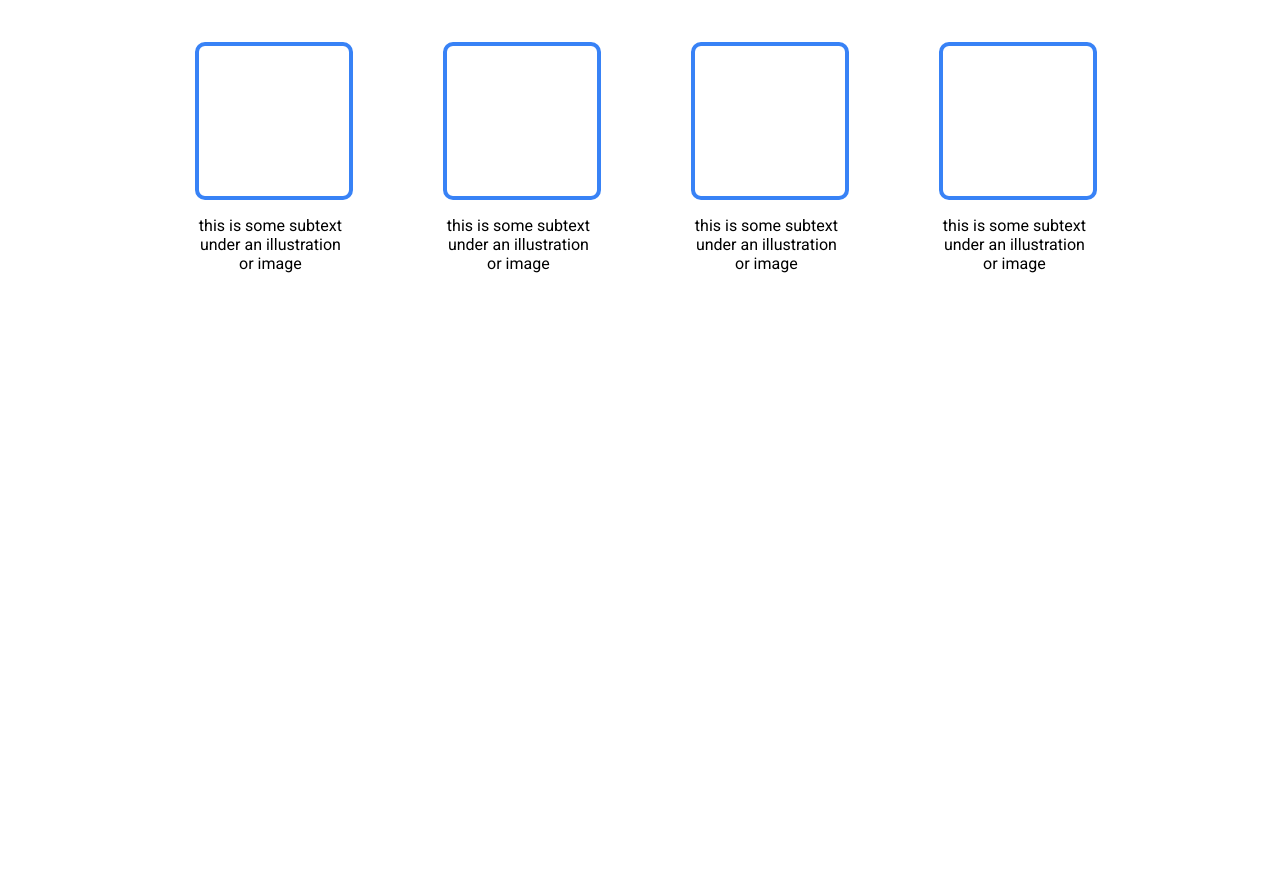
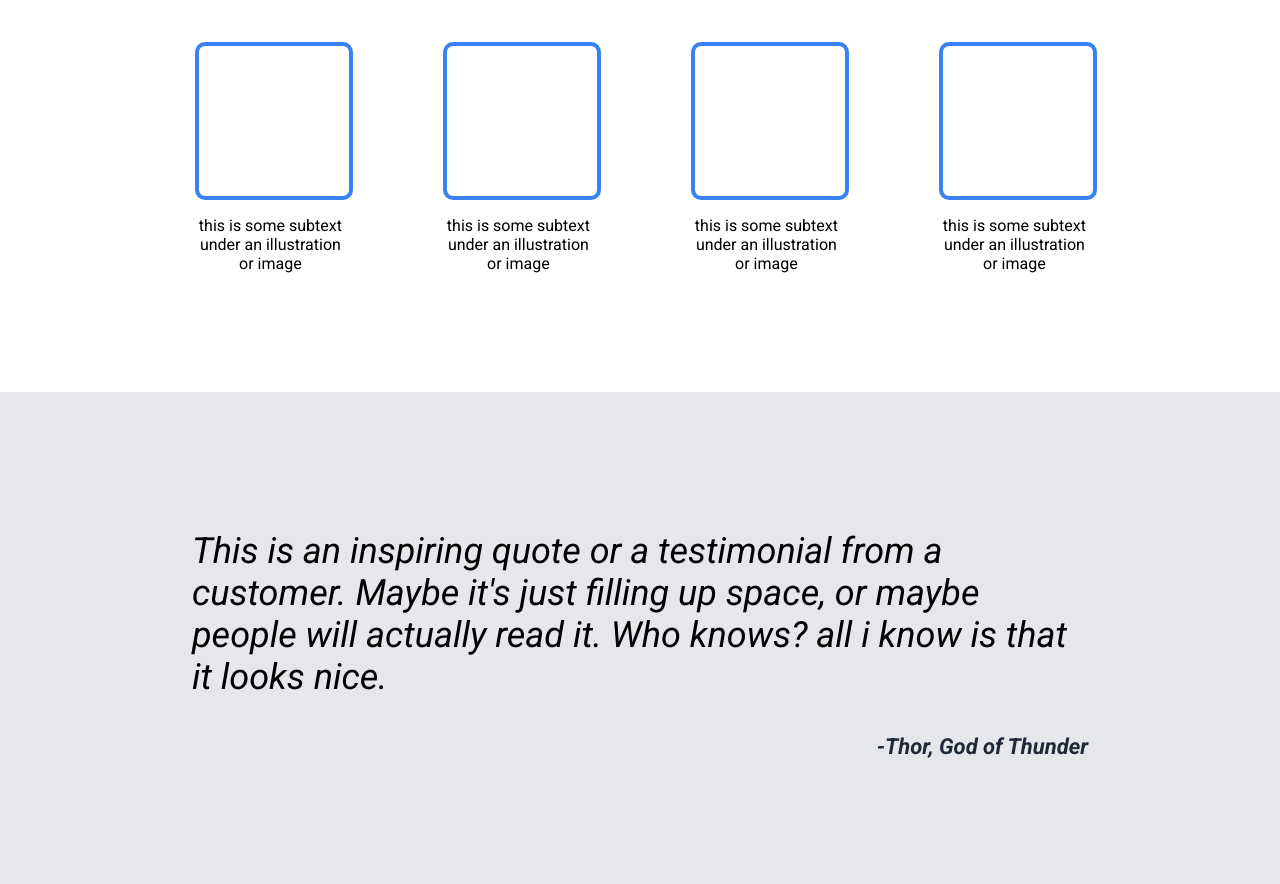
Before and after one commit to Chomppye/odin-landing-page, a plain HTML site: page index.html in a window 1280 px wide. Shown: the part 750-1634 px from the top of the page. Before the commit the page ends 1142 px from the top, so only its background shows below. Drawn offline with Linux system fonts and the light colour scheme.

Commit message:
Add the middle bottom html and css

```diff
--- a/css/style.css
+++ b/css/style.css
@@ -113,3 +113,28 @@ body {
 .mid-top-text {
     width: 150px;
 }
+
+/* The mid-bot Class */
+
+.mid-bot {
+    background-color: #E5E7Eb;
+    font-family: "Roboto", sans-serif;
+}
+
+.mid-bot-container {
+    font-size: 36px;
+    padding-top: 8%;
+    padding-bottom: 8%;
+    padding-left: 15%;
+    padding-right: 15%;
+    font-style: italic;
+}
+
+.quote-author {
+    display: flex;
+    flex-direction: row-reverse;
+    font-family: "Roboto", sans-serif;
+    color: #1F2937;
+    font-size: 22px;
+    font-weight: 700;
+}
--- a/index.html
+++ b/index.html
@@ -53,7 +53,10 @@
         </div>
 
         <div class="mid-bot">
-
+            <div class="mid-bot-container">
+                <p>This is an inspiring quote or a testimonial from a customer. Maybe it's just filling up space, or maybe people will actually read it. Who knows? all i know is that it looks nice.</p>
+                <p class="quote-author">-Thor, God of Thunder</p>
+            </div>
         </div>
 
         <div class="bot">
```
